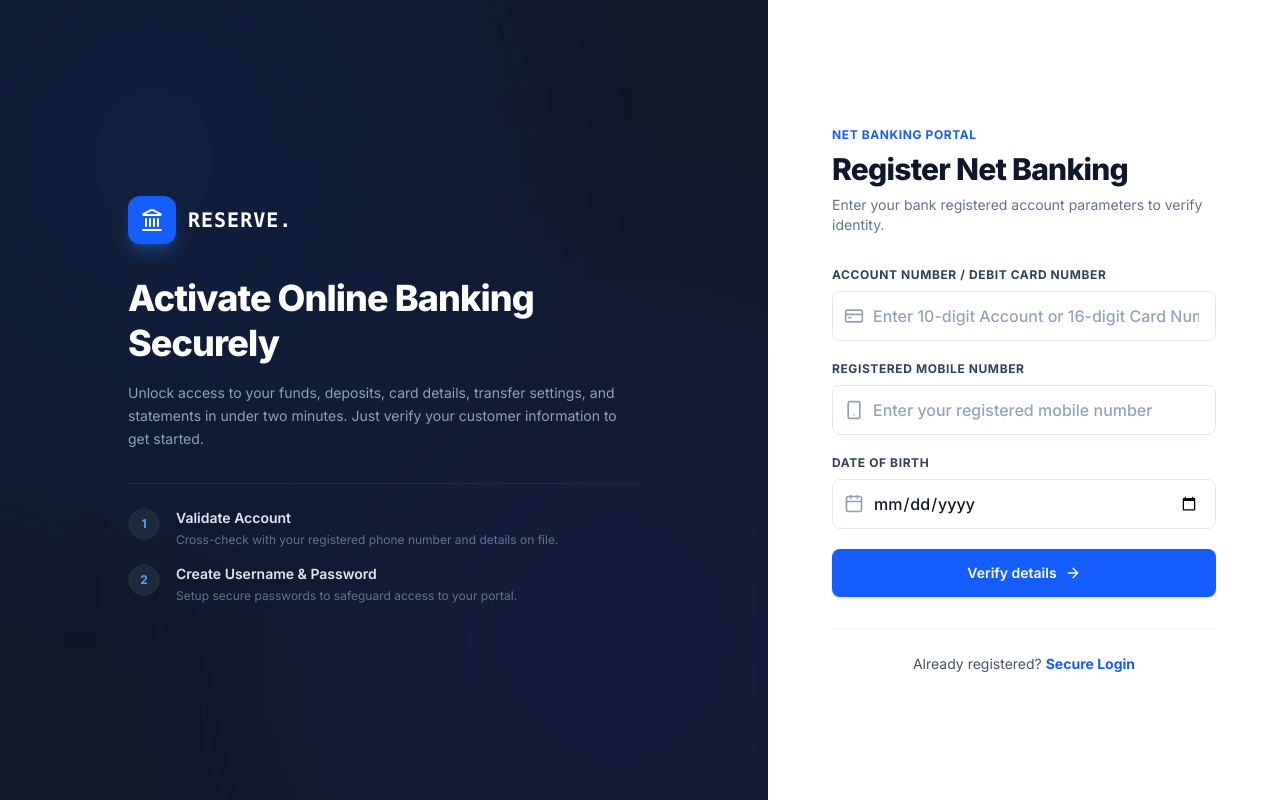
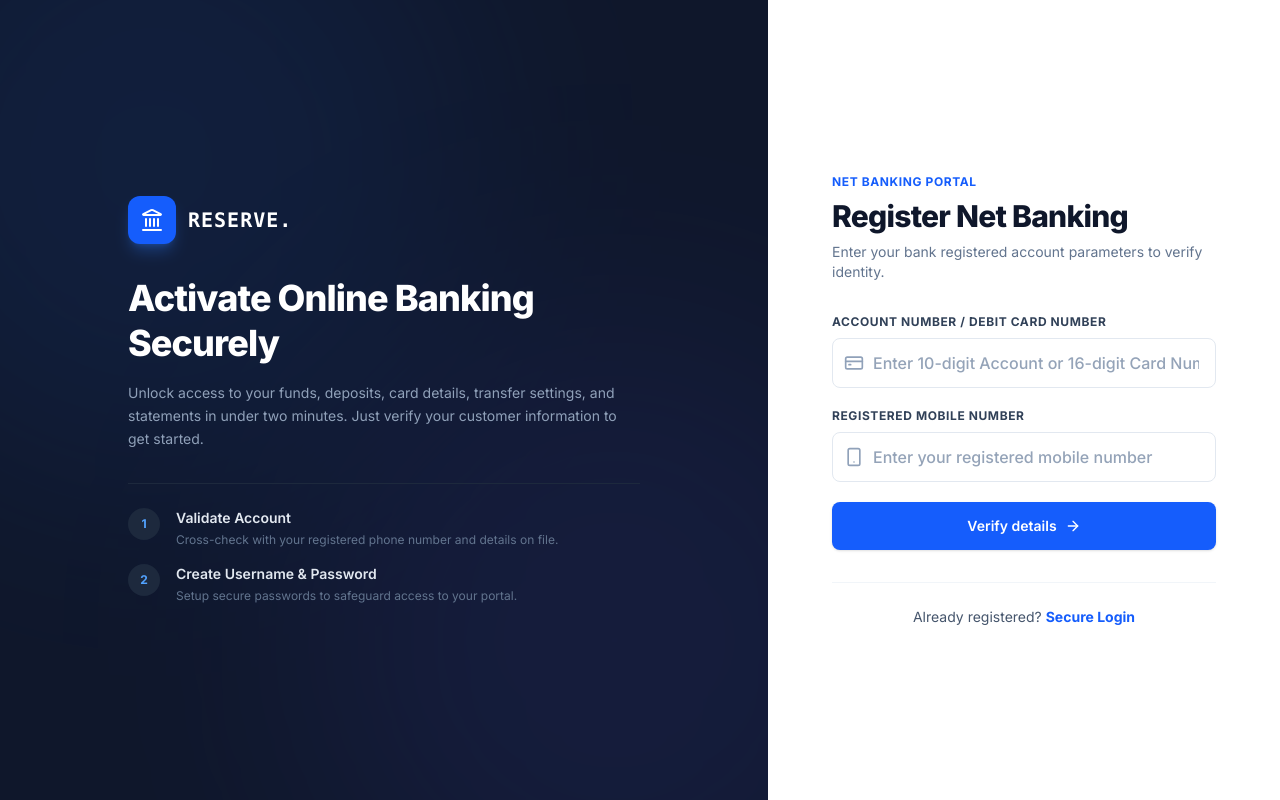
Before and after one commit to Shahinshac/CBS, a React (Vite) app in the folder frontend/: page /register in a window 1280 px wide. Built offline with nearby package versions, Linux system fonts and the light colour scheme; no server answers.

Commit message:
feat(auth): remove date of birth from registration details verification

```diff
--- a/frontend/src/pages/Register.tsx
+++ b/frontend/src/pages/Register.tsx
@@ -1,6 +1,6 @@
 import { useState } from 'react';
 import { useNavigate, Link, useSearchParams } from 'react-router-dom';
-import { Landmark, ArrowRight, CheckCircle2, ShieldAlert, Loader2, CreditCard, Smartphone, Calendar, User, Lock } from 'lucide-react';
+import { Landmark, ArrowRight, CheckCircle2, ShieldAlert, Loader2, CreditCard, Smartphone, User, Lock } from 'lucide-react';
 import { authAPI } from '../services/api';
 
 export const Register = () => {
@@ -15,7 +15,6 @@ export const Register = () => {
   // Form State - Step 1
   const [accountOrCard, setAccountOrCard] = useState('');
   const [phoneNumber, setPhoneNumber] = useState('');
-  const [dob, setDob] = useState('');
 
   // Form State - Step 2
   const [userId, setUserId] = useState('');
@@ -36,7 +35,6 @@ export const Register = () => {
       const response = await authAPI.checkRegister({
         account_or_card: accountOrCard.trim(),
         phone_number: phoneNumber.trim(),
-        date_of_birth: dob,
       });
       setUserId(response.data.user_id);
       setStep(2);
@@ -211,24 +209,7 @@ export const Register = () => {
                 </div>
               </div>
 
-              <div>
-                <label className="block text-xs font-bold uppercase tracking-wider text-slate-700 mb-2" htmlFor="dob">
-                  Date of Birth
-                </label>
-                <div className="relative">
-                  <span className="absolute left-3 top-1/2 -translate-y-1/2 text-slate-400">
-                    <Calendar className="w-5 h-5" />
-                  </span>
-                  <input
-                    id="dob"
-                    type="date"
-                    required
-                    value={dob}
-                    onChange={(e) => setDob(e.target.value)}
-                    className="w-full pl-10 pr-4 py-3 bg-white border border-slate-200 rounded-lg text-slate-900 font-medium focus:ring-2 focus:ring-blue-500 focus:border-blue-500 outline-none transition-all"
-                  />
-                </div>
-              </div>
+
 
               <button
                 type="submit"
```
